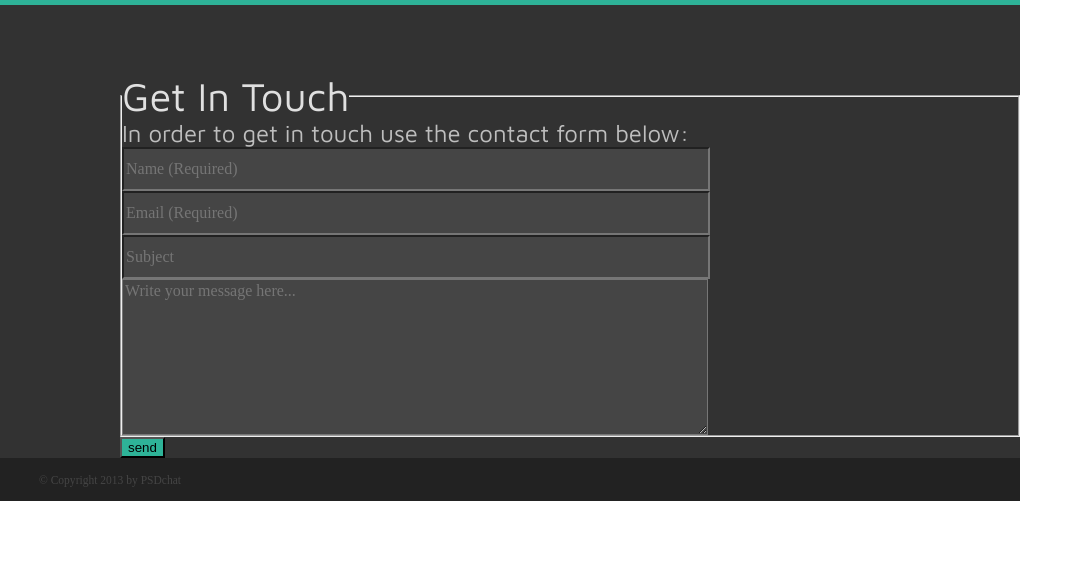
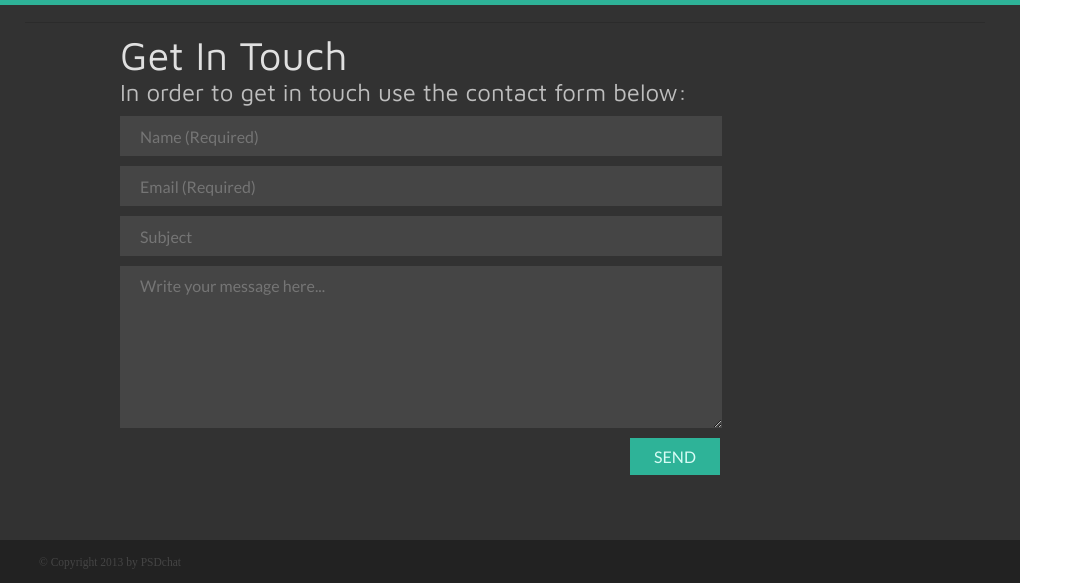
Before and after one commit to oksanastoma/hexal, a plain HTML site: page index.html in a window 1280 px wide. Shown: the part 1109-1692 px from the top of the page, without its empty margins (0-1083 px from the left). Before the commit the page ends 1610 px from the top, so only its background shows below. Drawn offline with Linux system fonts and the light colour scheme.

Commit message:
add submit-form

```diff
--- a/index.html
+++ b/index.html
@@ -85,8 +85,9 @@
         </section>
         <section>
             <div class="footer-submit">
-        <form action="#" class="in-touch-form">
-            <fieldset>
+
+        <form action="#" class="in-touch-form"><div><hr class="line-10"></div>
+            <fieldset class="form-send">
                 <legend class="legend">Get In Touch</legend>
                 <p class="p-legend">In order to get in touch use the contact form below:</p>
                 <input class="input-text" type="text" placeholder="Name (Required)" required>
@@ -95,6 +96,8 @@
                 <textarea class="input-message"name="" id="" cols="30" rows="10" placeholder="Write your message here..."></textarea>
             </fieldset>
             <button class="button-submit" type="submit">send</button>
+
+
         </form>
     </div>
     </section>
--- a/styles/style.css
+++ b/styles/style.css
@@ -93,7 +93,7 @@ h1 {
 }
 
 .text-info {
-    font-family: 'Lato-Regular', AdobeInvisFont, MyriadPro-Regular;
+    font-family: 'Lato', sans-serif;
     font-size: 12pt;
     color: rgba(215, 252, 245, 255);
     text-align: justify;
@@ -107,23 +107,52 @@ h1 {
 
 }
 .in-touch-form{
+    border: 0px;
+
     padding-top: 67px;
     padding-left: 120px;
+}
+
+.form-send {
+    border: 0px;
 }
 
 .input-text,
 .input-email,
 .input-message {
+    display: inline-flex;
     background-color:#454545;
     width: 580px;
     height: 38px;
-    font-family: 'Lato-Regular', AdobeInvisFont, MyriadPro-Regular;
+    border: 0px;
+    margin-top: 10px;
+    font-family: 'Lato', sans-serif;
     font-size: 12pt;
     color: rgba(190, 190, 190, 255);
     text-align: justify;
     display: block;
+    padding-left: 20px;
+
 
 }
+
+.input-message {
+    padding-top: 10px;
+}
+
+.button-submit {
+    width: 90px;
+    height: 37px;
+    border: 0px;
+    margin: 10px 0 65px 510px ;
+    text-transform: uppercase;
+    font-family: 'Lato', sans-serif;
+font-size: 12pt;
+color: rgba(215, 252, 245, 255);
+text-align: center;
+
+}
+
 @import url('https://fonts.googleapis.com/css?family=Maven+Pro');
 .legend {
     font-family: 'Maven Pro', sans-serif;
@@ -143,6 +172,8 @@ h1 {
     width: 580px;
     height: 150px;
 }
+
+
 
 .footer-copyright{
     display: flex;
@@ -402,6 +433,26 @@ h1 {
     margin-top: -105px;
 }
 
+.line-10 {
+
+    border: none;
+    background-color: #2b2b2b;
+    color: #2b2b2b;
+    width: 960px;
+    height: 1px;
+    margin-top: -50px;
+    margin-left: -95px;
+}
+
+.line-11 {
+    border: none;
+    background-color: #e4e9eb;
+    color: #e4e9eb;
+    width: 960px;
+    height: 1px;
+    margin-left: -95px;
+}
+
 
 .square-1,
 .square-2,
```
